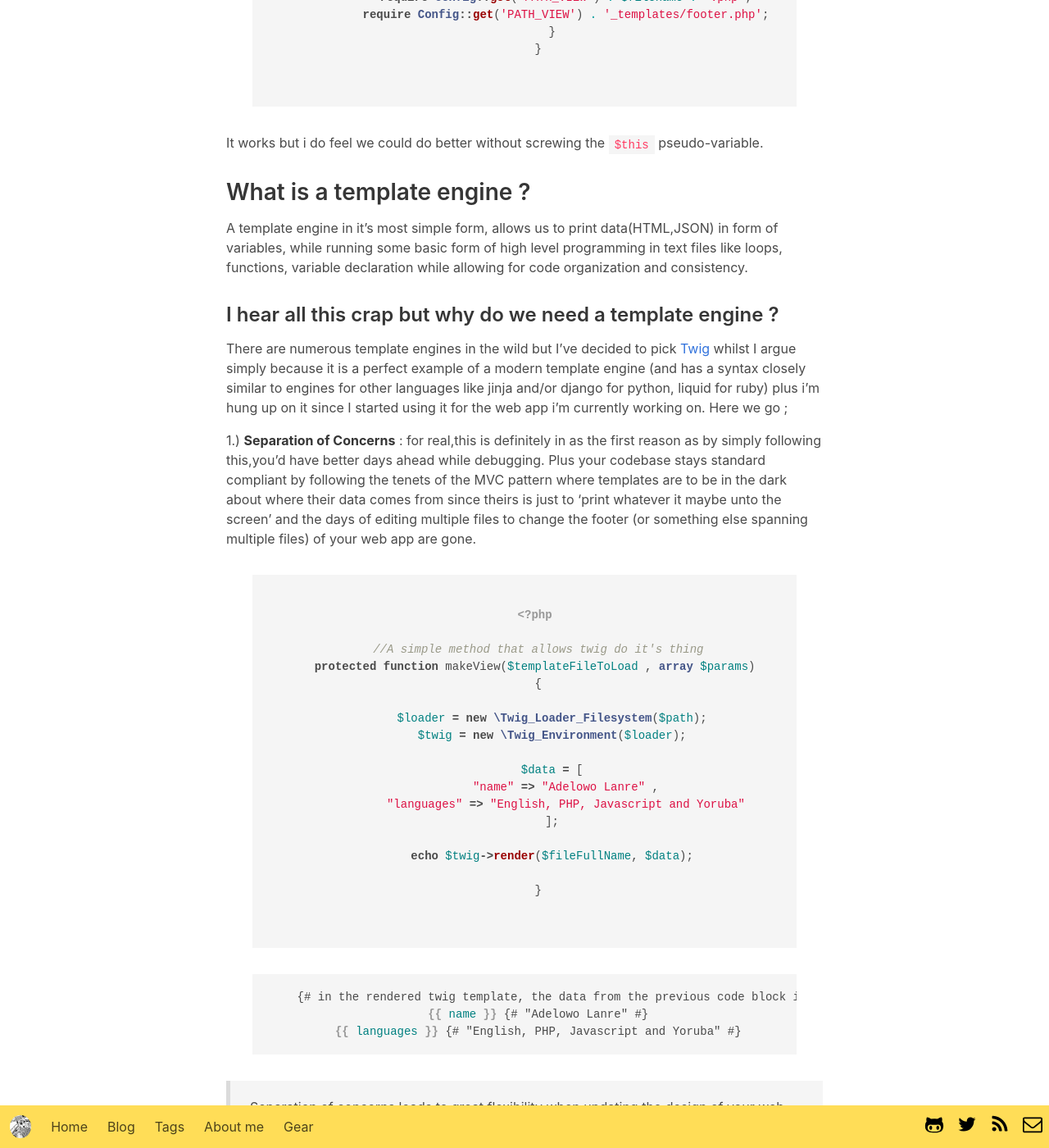
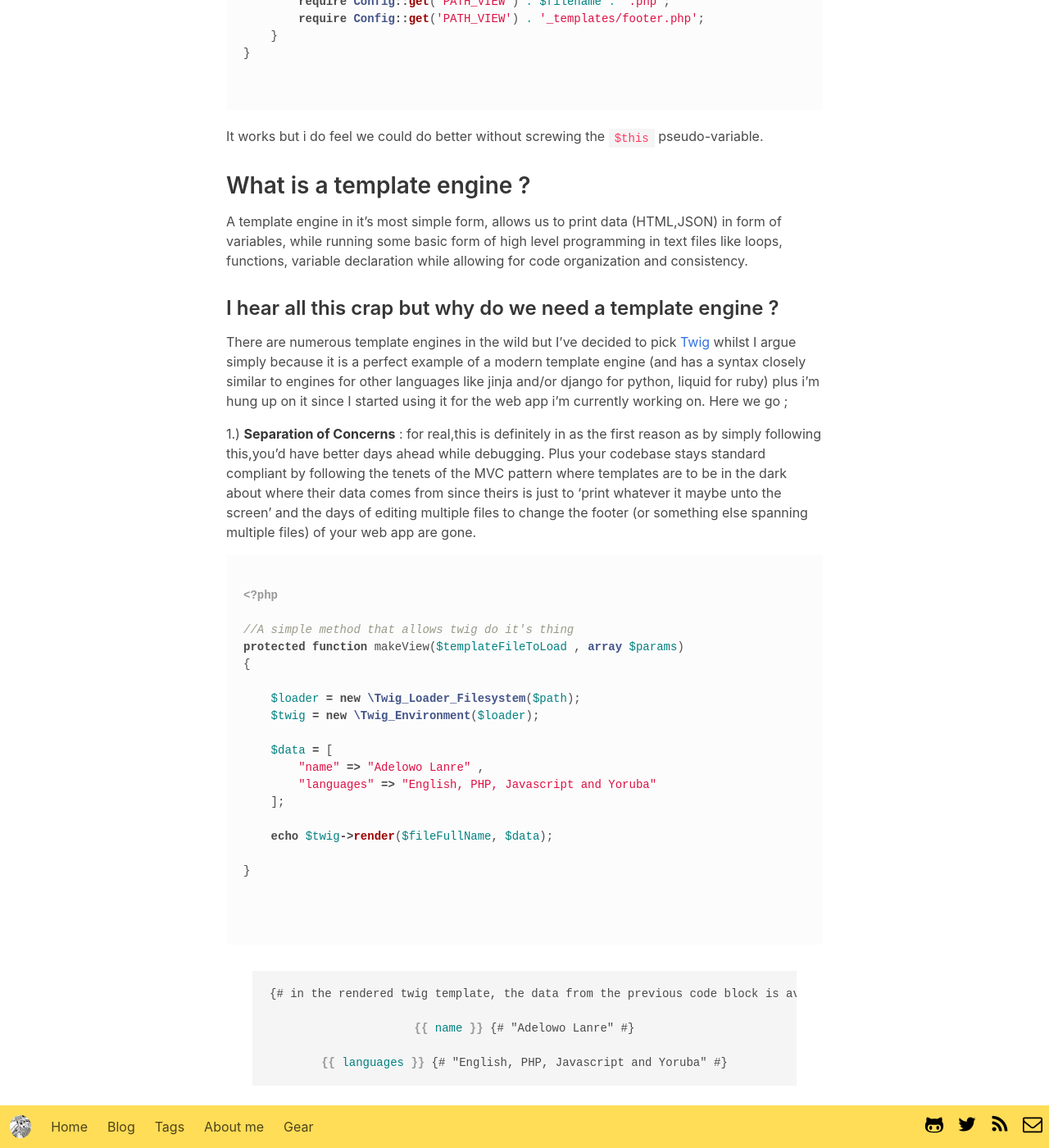
Before and after one commit to adelowo/portfolio, a Jekyll site: the page built from _posts/2015-12-14-the-need-to-use-a-template-engine.md, in a window 1280 px wide and 1400 px high, scrolled down 1354 px. Shown: the whole window at 82% size. Built offline with Jekyll 4.4.1, drawn with Linux system fonts in a browser that asks for light colours; comment, search, counter and statistics services are not loaded; some of the changed text lies outside the part shown.

Commit message:
fix post to accomodate new template

````diff
--- a/_posts/2015-12-14-the-need-to-use-a-template-engine.md
+++ b/_posts/2015-12-14-the-need-to-use-a-template-engine.md
@@ -5,107 +5,124 @@
 tags : [PHP]
 ---
 
-In the beginning, there was HTML then came CSS after which [Rasmus Lerdorf](https://en.m.wikipedia.org/wiki/Rasmus_Lerdorf){:target="_blank"} then decided to put some bunch of CGI scripts that could be mixed with HTML. Those bunch of scripts ended up being PHP ; a programming language extremely suited for web development ; From the little history above, we know crystal clear that PHP was designed to be 'mixed' with HTML.
+In the beginning, there was HTML then came CSS after which [Rasmus Lerdorf](https://en.m.wikipedia.org/wiki/Rasmus_Lerdorf){:target="_blank"} then decided to put some bunch of
+CGI scripts that could be mixed with HTML. Those bunch of scripts ended up being PHP ; a programming language extremely suited for web development ;
+From the little history above, we know crystal clear that PHP was designed to be 'mixed' with HTML.
 
-It was nice and relieving due to it's simplicity ; create a `.php` file, throw in some `div`s, `echo` , `sql` and `die` statements, bam....and you are golden. But as soon as more complex web applications, think facebook or big company X, were developed, the simplicity the language offered actually became a pain in the ass as there was duplication even across adjacent files, maintainability was nearly impossible and debugging was extremely hard because the `HTML` markup had been infested by PHP.
+It was nice and relieving due to it's simplicity ; create a `.php` file, throw in some `div`s, `echo` , `sql` and `die` statements, bam....and you are golden.
+But as soon as more complex web applications, think facebook or big company X, were developed, the simplicity the language offered actually became a pain in the ass as
+there was duplication even across adjacent files, maintainability was nearly impossible and debugging was extremely hard because the `HTML` markup had been infested by PHP.
 
-In light of the scenario above, developers started "separating their concerns" in strict adherence with the **[Model-View-Controller pattern](https://en.m.wikipedia.com/wiki/Model_view_controller){:target="_blank"}** (popularly known as MVC) which was developed in 1974 for use in the smalltalk programming language by [Trygve Reenskaug](https://en.m.wikipedia.org/wiki/Trygve_Reenskaug){:target="_blank"} and has since been incorporated into many languages like Java (spring framework), Ruby (with the [Rails framework](https://rubyonrails.org)){:target="_blank"}, Python (with [Django](http://djangoproject.net)){:target="_blank"}.
+In light of the scenario above, developers started "separating their concerns" in strict adherence with the
+**[Model-View-Controller pattern](https://en.m.wikipedia.com/wiki/Model_view_controller){:target="_blank"}** (popularly known as MVC) which was developed in 1974 for use in the
+smalltalk programming language by [Trygve Reenskaug](https://en.m.wikipedia.org/wiki/Trygve_Reenskaug){:target="_blank"} and has since been incorporated into many languages like Java (spring framework),
+Ruby (with the [Rails framework](https://rubyonrails.org)){:target="_blank"}, Python (with [Django](http://djangoproject.net)){:target="_blank"}.
 
-Back to the present day ; Now that every sane developer is "separating his concerns", better, robust and maintainable applications have been built. You see,folks were creating `View` classes that rendered data to the user,in doing so,it (the View object) allowed the pseudo-variable `$this` to be used outside an object (which still messes up the templates ) i.e the files containing the HTML markup. Here's an example from an open-source framework for building User Authentication systems, [Huge](https://github.com/panique/huge){:target="_blank"}.
+Back to the present day ; Now that every sane developer is "separating his concerns", better, robust and maintainable applications have been built.
+You see,folks were creating `View` classes that rendered data to the user,in doing so,it (the View object) allowed the pseudo-variable `$this` to be used outside an object
+(which still messes up the templates ) i.e the files containing the HTML markup. Here's an example from an open-source framework for building User Authentication systems, [Huge](https://github.com/panique/huge){:target="_blank"}.
 
-{% highlight php %}
+```php
 
-    <?php
+<?php
 
-    class View
+class View
+{
+    public function render($filename, $data = null)
     {
-        public function render($filename, $data = null)
-        {
-            if ($data) {
-                foreach ($data as $key => $value) {
-                    $this->{$key} = $value;
-                }
+        if ($data) {
+            foreach ($data as $key => $value) {
+                $this->{$key} = $value;
             }
+        }
 
-            require Config::get('PATH_VIEW') . '_templates/header.php';
-            require Config::get('PATH_VIEW') . $filename . '.php';
-            require Config::get('PATH_VIEW') . '_templates/footer.php';
-        }
+        require Config::get('PATH_VIEW') . '_templates/header.php';
+        require Config::get('PATH_VIEW') . $filename . '.php';
+        require Config::get('PATH_VIEW') . '_templates/footer.php';
     }
+}
 
-
-
-{% endhighlight %}
+```
 
 It works but i do feel we could do better without screwing the `$this` pseudo-variable.
 
 ## What is a template engine ?
 
-A template engine in it's most simple form, allows us to print data(HTML,JSON) in form of variables, while running some basic form of high level programming in text files like loops, functions, variable declaration while allowing for code organization and consistency.
+A template engine in it's most simple form, allows us to print data (HTML,JSON) in form of variables, while running some basic form of high level programming in text files
+like loops, functions, variable declaration while allowing for code organization and consistency.
 
 ### I hear all this crap but why do we need a template engine ?
 
-There are numerous template engines in the wild but I've decided to pick [Twig](http://twig.sensiolabs.org) whilst I argue simply because it is a perfect example of a modern template engine (and has a syntax closely similar to engines for other languages like jinja and/or django for python, liquid for ruby) plus i'm hung up on it since I started using it for the web app i'm currently working on. Here we go ;
+There are numerous template engines in the wild but I've decided to pick [Twig](http://twig.sensiolabs.org) whilst I argue simply because it is a perfect example of a modern template engine
+(and has a syntax closely similar to engines for other languages like jinja and/or django for python, liquid for ruby) plus i'm hung up on it since I
+started using it for the web app i'm currently working on. Here we go ;
 
-1.) **Separation of Concerns** : for real,this is definitely in as the first reason as by simply following this,you'd have better days ahead while debugging. Plus your codebase stays standard compliant by following the tenets of the MVC pattern where templates are to be in the dark about where their data comes from since theirs is just to 'print whatever it maybe unto the screen' and the days of editing multiple files to change the footer (or something else spanning multiple files) of your web app are gone.
+1.) **Separation of Concerns** : for real,this is definitely in as the first reason as by simply following this,you'd have better days ahead while debugging.
+Plus your codebase stays standard compliant by following the tenets of the MVC pattern where templates are to be in the dark about where their data comes from since theirs is just to
+'print whatever it maybe unto the screen' and the days of editing multiple files to change the footer (or something else spanning multiple files) of your web app are gone.
 
-{% highlight php %}
+```php
 
-    <?php
+<?php
 
-    //A simple method that allows twig do it's thing
-    protected function makeView($templateFileToLoad , array $params)
-    {
+//A simple method that allows twig do it's thing
+protected function makeView($templateFileToLoad , array $params)
+{
 
-        $loader = new \Twig_Loader_Filesystem($path);
-        $twig = new \Twig_Environment($loader);
+    $loader = new \Twig_Loader_Filesystem($path);
+    $twig = new \Twig_Environment($loader);
 
-        $data = [
-            "name" => "Adelowo Lanre" ,
-            "languages" => "English, PHP, Javascript and Yoruba"
-        ];
+    $data = [
+        "name" => "Adelowo Lanre" ,
+        "languages" => "English, PHP, Javascript and Yoruba"
+    ];
 
-        echo $twig->render($fileFullName, $data);
+    echo $twig->render($fileFullName, $data);
 
-    }
+}
 
 
-
-{% endhighlight %}
+```
 
 {% highlight liquid %}
+
 {% raw %}
+{# in the rendered twig template, the data from the previous code block is available as #}
 
-    {# in the rendered twig template, the data from the previous code block is available as below #}
-    {{ name }} {# "Adelowo Lanre" #}
-    {{ languages }} {# "English, PHP, Javascript and Yoruba" #}
+{{ name }} {# "Adelowo Lanre" #}
+
+{{ languages }} {# "English, PHP, Javascript and Yoruba" #}
 
 {% endraw %}
+
 {% endhighlight %}
 
 > Separation of concerns leads to great flexibility when updating the design of your web application as nothing is guaranteed to break.
 
-2.) **Security** : First of all,let me state that PHP is **secure** as a language but it lacks automatic data escaping but so does those Ruby, Python and other "hip languages". Since learning to program, my paranoia has gone up 186% (I've always been 100% paranoid!!) due to the fact that you can't evade the **bad guys** and the __good guys with good intentions that end up doing bad things to your web app__. In preparing for the worst, "getting caught sleeping" is not what we wish for, not even in our worst nightmares.
-Here comes twig again to save the day and a major reason why i'd never ever write a web app again without a template engine (well if a gun was put to my balls,I probably would...just don't count on that).
+2.) **Security** : First of all,let me state that PHP is **secure** as a language but it lacks automatic data escaping but so does those Ruby, Python and other "hip languages".
+Since learning to program, my paranoia has gone up 186% (I've always been 100% paranoid!!) due to the fact that you can't evade the **bad guys** and
+the __good guys with good intentions that end up doing bad things to your web app__. In preparing for the worst, "getting caught sleeping" is not what we wish for, not
+even in our worst nightmares. Here comes twig again to save the day and a major reason why i'd never ever write a web app again without a template engine
+(well if a gun was put to my balls,I probably would...just don't count on that).
 
-{% highlight php %}
+```php
+echo htmlspecialchars($variable , ENT_QUOTES , 'UTF-8') ;
+```
 
-    <?php
-        echo htmlspecialchars($variable , ENT_QUOTES , 'UTF-8') ;
 
+{% highlight liquid %}
+
+{% raw %}
+
+{{ firstname }} {# escaped automatically #}
+{{ surname|escape }} {# escaped #}
+{{ lastname|e('js') }} {# escaped using the js strategy #}
+{{ website|e('url') }} {#escaped to make urls safe #}
+
+{% endraw %}
 
 {% endhighlight %}
 
-{% highlight liquid %}
-{% raw %}
-
-    {{ firstname }} {# escaped automatically #}
-    {{ surname|escape }} {# escaped #}
-    {{ lastname|e('js') }} {# escaped using the js strategy #}
-    {{ website|e('url') }} {#escaped to make urls safe #}
-
-{% endraw %}
-{% endhighlight %}
 
 
 > XSS can definitely be prevented via raw PHP as by encoding `HTML` into non `HTML` output ,I just don't feel it's worth the 'extra' keystrokes and also taking into consideration that one source file where you (might just) forget to escape the incoming data..**Holy fucks!!!!**
@@ -115,42 +132,43 @@
 
 When we find out a class methods could be used by 3 or 5 other class, what we would do is making such a superclass ; concrete or abstract. Same thing applies to Twig, our web app has to have that feel of consistency across it's pages, hence we create a base template (think a full template skeleton,footer,right column call to action banner, or even something as little as stylesheets and scripts) containing the basic part that needs to stay the same across multiple files or the web app. All that is required of us is to **extend** the base template as we'd have done in OOP.
 
-{% highlight php %}
+```php
 
-    <?php
+<?php
 
-    class superClass
+class superClass
+{
+
+    protected function isLoggedIn()
     {
-
-        protected function isLoggedIn()
-        {
-            if (isset($_SESSION['logged'])) {
-                echo "The user is currently logged in";
-            } else {
-                throw new Exception("You are not logged in.");
-            }
+        if (isset($_SESSION['logged'])) {
+            echo "The user is currently logged in";
+        } else {
+            throw new Exception("You are not logged in.");
         }
     }
+}
 
-    class childClass extends superClass
+class childClass extends superClass
+{
+
+    protected function getUserData()
     {
+        //blocks of code
+    }
 
-        protected function getUserData()
-        {
-            //blocks of code
-        }
-
-		//the isLoggedIn() method can be used by other codes when a new instance of this class is created
-    }
+	//the isLoggedIn() method can be used by other
+    // codes when a new instance of this class is created
+}
 
 
 
-{% endhighlight %}
+```
 
 {% highlight liquid %}
 {% raw %}
 
-    {# filename : base.twig.html #}
+{# filename : base.twig.html #}
 
     <!doctype html>
     <html lang="en">
@@ -179,11 +197,11 @@
 
     </html>
 
-    {# filename : index.html.twig #}
+{# filename : index.html.twig #}
 
-    {% extends "path/to/base.html.twig" %}
+{% extends "path/to/base.html.twig" %}
 
-    {# Template gets the layout structure from the base template #}
+{# Template gets the layout structure from the base template #}
 
 {% endraw %}
 {% endhighlight %}
@@ -193,7 +211,7 @@
 In your base template,you could have a block tag for javascript files that are used on all pages of the web app but 'every once in a while' there's always that one page we'd like to brandish a cool library. Since it's a 'one page (and kinda large) library'. How then do we then override a twig `block` in a child template since it would always spit out the values from the super template ?.
 
 {% highlight liquid %}
-	{% raw %}
+{% raw %}
 
     {# filename : index.html.twig #}
 
@@ -204,24 +222,22 @@
         {# at this point,the js files in base.html.twig would not be included %}
     {% block scripts %}
 
-	{% endraw %}
+{% endraw %}
 {% endhighlight %}
 
 But in `PHP` , you can always call the method in the super class as in :
 
-{% highlight php %}
+```php
 
-    <?php
+<?php
 
-        public function isLoggedIn()
-        {
-            echo "logged in";
-            parent::loggedIn();
-        }
+    public function isLoggedIn()
+    {
+        echo "logged in";
+        parent::loggedIn();
+    }
 
-
-
-{% endhighlight %}
+```
 
 That can also be done in twig as shown below :
 
````
Also changed, not shown: _posts/2015-12-16-build-a-mvc-framework-with-AuraPHP-and-Twig.md (+207 -203 lines).
